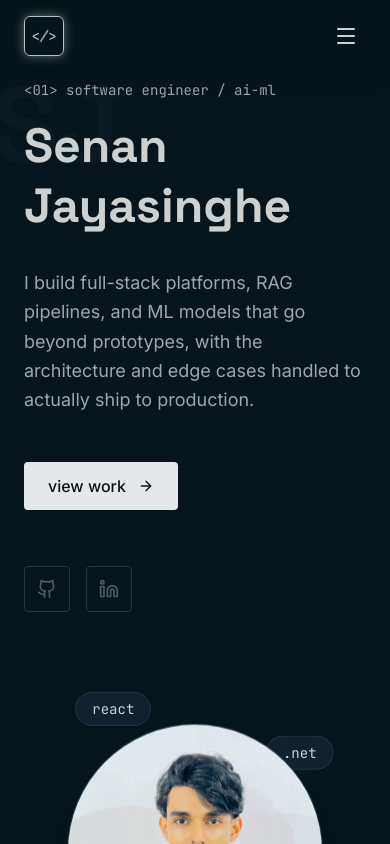
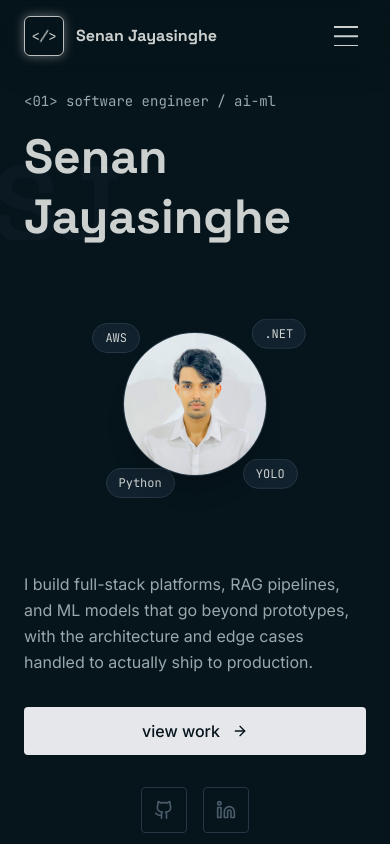
Before and after one commit to senaa123/Portfolio, a React (Vite) app in the folder vite-project/: page / in a window 390 px wide. Shown: the top 844 px of the page. Built offline with nearby package versions, Linux system fonts and the light colour scheme.

Commit message:
refactor: enhance mobile responsiveness and accessibility across components; adjust layout and styles

```diff
--- a/vite-project/src/Components/TypewriterCode.tsx
+++ b/vite-project/src/Components/TypewriterCode.tsx
@@ -162,7 +162,7 @@ export const TypewriterCode: React.FC<TypewriterCodeProps> = ({ lines, fileName,
             </div>
 
             {/* Code Content */}
-            <div className="p-4 sm:p-6 font-mono-custom text-sm leading-7">
+            <div className="p-3 sm:p-6 font-mono-custom text-sm leading-7 overflow-x-auto">
                 {lines.map((line, lineIndex) => {
                     const displayedLine = displayedLines[lineIndex] || [];
                     const isCurrentLine = !isFinished && cursorLine === lineIndex;
--- a/vite-project/src/index.css
+++ b/vite-project/src/index.css
@@ -198,3 +198,36 @@
     animation: pulse-opacity 2s ease-in-out infinite;
   }
 }
+
+/* Touch feedback and accessibility defaults for the responsive layout. */
+@media (max-width: 767px) {
+  @keyframes float-photo-mobile {
+    0%, 100% { transform: translateY(0); }
+    50% { transform: translateY(-6px); }
+  }
+
+  .animate-float-photo {
+    animation-name: float-photo-mobile;
+  }
+
+  button:active,
+  a:active {
+    transform: scale(0.97);
+  }
+
+  .mobile-active-card:active {
+    transform: scale(0.98);
+  }
+
+  .mobile-active-pill:active {
+    transform: scale(0.96);
+    background-color: #0d1f28;
+  }
+}
+
+@media (prefers-reduced-motion: reduce) {
+  * {
+    animation: none !important;
+    transition: none !important;
+  }
+}
--- a/vite-project/src/layout/navbar.tsx
+++ b/vite-project/src/layout/navbar.tsx
@@ -1,5 +1,5 @@
 import React, { useEffect, useState } from "react";
-import { Menu, X, Download } from "lucide-react";
+import { Download } from "lucide-react";
 
 interface NavItem {
     id: string;
@@ -65,13 +65,13 @@ export const NavBar = () => {
                         <span className="animate-logo-slash">/</span>
                         <span>&gt;</span>
                     </div>
-                    <span className="text-[#CCD0CF] font-bold text-lg hidden sm:block" style={{ fontFamily: "'Space Grotesk', sans-serif" }}>
+                    <span className="text-[#CCD0CF] font-bold text-base sm:text-lg" style={{ fontFamily: "'Space Grotesk', sans-serif" }}>
                         Senan Jayasinghe
                     </span>
                 </a>
 
                 {/* Desktop Nav */}
-                <div className="hidden md:flex items-center gap-8">
+                <div className="hidden lg:flex items-center gap-8">
                     {navItems.map((item) => (
                         <a
                             key={item.id}
@@ -91,7 +91,7 @@ export const NavBar = () => {
                 </div>
 
                 {/* Resume Button */}
-                <div className="hidden md:block">
+                <div className="hidden lg:block">
                     <a
                         href="/Senan_Jayasinghe_CV.pdf"
                         target="_blank"
@@ -105,20 +105,23 @@ export const NavBar = () => {
 
                 {/* Mobile Menu Button */}
                 <button
-                    className="md:hidden p-2 text-[#CCD0CF] cursor-pointer bg-transparent border-0 outline-none"
+                    className="lg:hidden p-2 text-[#CCD0CF] cursor-pointer bg-transparent border-0 outline-none"
                     onClick={() => setIsMobileMenuOpen((prev) => !prev)}
                     aria-label="Toggle menu"
                 >
-                    {isMobileMenuOpen ? <X size={24} /> : <Menu size={24} />}
+                    <span className={`relative block w-6 h-5 ${isMobileMenuOpen ? "is-open" : ""}`}>
+                        <span className={`absolute left-0 top-0 block h-[1.5px] w-6 bg-[#CCD0CF] transition-transform duration-300 ease-in-out origin-center ${isMobileMenuOpen ? "translate-y-[9px] rotate-45" : ""}`} />
+                        <span className={`absolute left-0 top-1/2 block h-[1.5px] w-6 -translate-y-1/2 bg-[#CCD0CF] transition-opacity duration-300 ease-in-out ${isMobileMenuOpen ? "opacity-0" : ""}`} />
+                        <span className={`absolute left-0 bottom-0 block h-[1.5px] w-6 bg-[#CCD0CF] transition-transform duration-300 ease-in-out origin-center ${isMobileMenuOpen ? "-translate-y-[9px] -rotate-45" : ""}`} />
+                    </span>
                 </button>
             </nav>
 
             {/* Mobile Menu */}
-            {isMobileMenuOpen && (
-                <div
-                    className="md:hidden"
-                    style={{ backgroundColor: "rgba(6, 20, 27, 0.97)", backdropFilter: "blur(10px)" }}
-                >
+            <div
+                className={`lg:hidden overflow-hidden transition-all duration-300 ease-out ${isMobileMenuOpen ? "max-h-[420px] translate-y-0 opacity-100" : "max-h-0 -translate-y-2 opacity-0 pointer-events-none"}`}
+                style={{ backgroundColor: "rgba(6, 20, 27, 0.97)", backdropFilter: "blur(10px)" }}
+            >
                     <div className="container mx-auto px-6 py-6 flex flex-col gap-4">
                         {navItems.map((item) => (
                             <a
@@ -145,8 +148,7 @@ export const NavBar = () => {
                             resume
                         </a>
                     </div>
-                </div>
-            )}
+            </div>
         </header>
     );
 };
--- a/vite-project/src/sections/About.tsx
+++ b/vite-project/src/sections/About.tsx
@@ -95,7 +95,7 @@ const aboutTokens = [
 
 export const About = () => {
   return (
-    <section id="about" className="py-24 relative overflow-hidden bg-[#06141B]">
+    <section id="about" className="py-16 sm:py-24 relative overflow-hidden bg-[#06141B]">
       <div className="container mx-auto px-6 relative z-10 max-w-7xl">
 
         <div className="mb-12 animate-entrance">
@@ -107,7 +107,7 @@ export const About = () => {
           </h2>
         </div>
 
-        <div className="grid lg:grid-cols-2 gap-16 items-start">
+        <div className="grid lg:grid-cols-2 gap-10 lg:gap-16 items-start">
           {/* Left Column - Bio */}
           <div className="space-y-8 text-[#9BA8AB] text-lg leading-relaxed animate-entrance animation-delay-100">
             <p>
@@ -122,7 +122,7 @@ export const About = () => {
           </div>
 
           {/* Right Column - Code Card */}
-          <div className="animate-entrance animation-delay-200">
+          <div className="animate-entrance animation-delay-200 mobile-active-card">
             <TypewriterCode lines={aboutTokens} fileName="about.ts" typingSpeed={15} />
           </div>
         </div>
--- a/vite-project/src/sections/Footer.tsx
+++ b/vite-project/src/sections/Footer.tsx
@@ -20,10 +20,10 @@ export const Footer = () => {
             </div>
 
             <div className="container mx-auto px-6 max-w-7xl">
-                <div className="grid grid-cols-1 md:grid-cols-3 gap-16 mb-16">
+                <div className="grid grid-cols-2 md:grid-cols-3 gap-x-6 gap-y-10 md:gap-16 mb-12 md:mb-16">
 
                     {/* Left Column: Name & Status */}
-                    <div className="flex flex-col items-start">
+                    <div className="col-span-2 md:col-span-1 flex flex-col items-start">
                         <h2 className="text-3xl font-bold text-[#CCD0CF] mb-4" style={{ fontFamily: "'Space Grotesk', sans-serif" }}>
                             Senan Jayasinghe
                         </h2>
--- a/vite-project/src/sections/Hero.tsx
+++ b/vite-project/src/sections/Hero.tsx
@@ -4,12 +4,11 @@ export const Hero = () => {
     return (
         <section id="hero" className="relative min-h-screen flex items-center bg-[#06141B] pt-20 overflow-hidden">
             {/* Background Watermark */}
-            <div className="absolute inset-0 pointer-events-none select-none z-0">
+            <div className="absolute inset-x-0 top-20 h-40 lg:inset-0 lg:h-auto overflow-hidden pointer-events-none select-none z-0">
                 <span
-                    className="absolute font-bold leading-none text-[#11212D] opacity-40"
+                    className="absolute font-bold leading-none text-[#11212D] opacity-40 text-[clamp(90px,28vw,130px)] lg:text-[28vw] whitespace-nowrap tracking-[-0.03em]"
                     style={{
                         fontFamily: 'Space Grotesk, sans-serif',
-                        fontSize: '28vw',
                         top: '80px', /* 80px matches the pt-20 of the section, putting it just below navbar */
                         left: '-2vw',
                         lineHeight: 0.85
@@ -20,41 +19,49 @@ export const Hero = () => {
             </div>
 
             <div className="container mx-auto px-6 relative z-10 max-w-7xl">
-                <div className="grid lg:grid-cols-2 gap-12 items-center">
-
-                    {/* Left Column - Text Content */}
-                    <div className="space-y-8 animate-entrance">
-                        <div className="space-y-4">
+                <div className="grid lg:grid-cols-2 gap-8 lg:gap-12 items-center">
+                    {/* Intro */}
+                    <div className="space-y-4 animate-entrance lg:col-start-1 lg:row-start-1">
                             <p className="text-sm font-mono-custom text-[#9BA8AB]">
                                 &lt;01&gt; software engineer / ai-ml
                             </p>
-                            <h1 className="text-5xl md:text-6xl lg:text-7xl font-bold leading-tight text-[#CCD0CF]">
+                            <h1 className="text-5xl sm:text-6xl lg:text-7xl font-bold leading-tight text-[#CCD0CF]">
                                 Senan<br />Jayasinghe
                             </h1>
+                    </div>
+
+                    {/* Photo & Floating Tags */}
+                    <div className="relative h-[260px] sm:h-[320px] lg:h-[500px] flex items-center justify-center animate-entrance animation-delay-200 lg:col-start-2 lg:row-start-1 lg:row-span-2">
+                        <div className="relative w-36 h-36 sm:w-56 sm:h-56 lg:w-80 lg:h-80 rounded-full border border-[#253745] bg-[#11212D] flex items-center justify-center animate-float-photo z-10 shadow-xl overflow-hidden">
+                            <img src="/profile-photo2.jpeg" alt="Senan Jayasinghe" className="absolute inset-0 w-full h-full object-cover" />
                         </div>
+                        <div className="absolute top-[20%] left-[20%] sm:left-[17%] lg:left-[17%] lg:left-[8%] px-3 sm:px-4 py-1.5 rounded-full border border-[#253745] bg-[#11212D] text-xs sm:text-sm font-mono-custom text-[#CCD0CF] animate-bubble-1" style={{ animationDelay: "0s" }}>AWS</div>
+                        <div className="absolute top-[17%] right-[18%] sm:right-[15%] lg:right-[15%] px-3 sm:px-4 py-1.5 rounded-full border border-[#253745] bg-[#11212D] text-xs sm:text-sm font-mono-custom text-[#CCD0CF] animate-bubble-2" style={{ animationDelay: "0.4s" }}>.NET</div>
+                        <div className="absolute bottom-[11%] left-[25%] sm:left-[25%] lg:left-[25%] px-3 sm:px-4 py-1.5 rounded-full border border-[#253745] bg-[#11212D] text-xs sm:text-sm font-mono-custom text-[#CCD0CF] animate-bubble-3" style={{ animationDelay: "0.8s" }}>Python</div>
+                        <div className="absolute bottom-[18%] right-[20%] sm:right-[20%] lg:right-[20%] px-3 sm:px-4 py-1.5 rounded-full border border-[#253745] bg-[#11212D] text-xs sm:text-sm font-mono-custom text-[#CCD0CF] animate-bubble-4" style={{ animationDelay: "1.2s" }}>YOLO</div>
+                    </div>
 
-                        <p className="text-lg text-[#9BA8AB] max-w-lg leading-relaxed">
+                    {/* Description and actions */}
+                    <div className="space-y-6 animate-entrance lg:col-start-1 lg:row-start-2">
+                        <p className="text-base sm:text-lg text-[#9BA8AB] max-w-lg leading-relaxed">
                             I build full-stack platforms, RAG pipelines, and ML models that go beyond prototypes, with the architecture and edge cases handled to actually ship to production.
                         </p>
 
-                        <div className="flex flex-col sm:flex-row items-start sm:items-center gap-6 pt-4">
+                        <div className="flex flex-col items-stretch sm:items-start gap-4 pt-2">
                             {/* CTA Button */}
                             <button
                                 onClick={() => document.getElementById('projects')?.scrollIntoView({ behavior: 'smooth' })}
-                                className="group relative inline-flex items-center gap-3 px-6 py-3 bg-[#E5E7EB] text-[#06141B] font-medium rounded hover:shadow-[0_8px_20px_-8px_rgba(229,231,235,0.4)] transition-all duration-300 hover:-translate-y-[2px] cursor-pointer border-0 outline-none"
+                                className="group relative w-full sm:w-auto justify-center inline-flex items-center gap-3 px-6 py-3 bg-[#E5E7EB] text-[#06141B] font-medium rounded hover:shadow-[0_8px_20px_-8px_rgba(229,231,235,0.4)] transition-all duration-300 hover:-translate-y-[2px] cursor-pointer border-0 outline-none"
                             >
                                 view work
                                 <ArrowRight className="w-4 h-4 transition-transform duration-300 group-hover:translate-x-[4px]" />
                             </button>
 
-                            {/* Scroll Indicator
-                            <span className="text-sm font-mono-custom text-[#9BA8AB] hidden sm:block">
-                                scroll to explore
-                            </span>*/}
+
                         </div>
 
                         {/* Social Buttons */}
-                        <div className="flex items-center gap-4 pt-6">
+                        <div className="flex items-center justify-center sm:justify-start gap-4 pt-2">
                             <a
                                 href="https://github.com/senaa123/"
                                 target="_blank"
@@ -74,29 +81,6 @@ export const Hero = () => {
                         </div>
                     </div>
 
-                    {/* Right Column - Photo & Bubbles */}
-                    <div className="relative h-[400px] lg:h-[500px] flex items-center justify-center animate-entrance animation-delay-200">
-                        {/* Photo Circle */}
-                        <div className="relative w-64 h-64 md:w-80 md:h-80 rounded-full border border-[#253745] bg-[#11212D] flex items-center justify-center animate-float-photo z-10 shadow-xl overflow-hidden">
-                            {/* Photo */}
-                            <img src="/profile-photo2.jpeg" alt="Senan Jayasinghe" className="absolute inset-0 w-full h-full object-cover" />
-                        </div>
-
-                        {/* Floating Bubbles */}
-                        <div className="absolute top-[10%] left-[15%] px-4 py-1.5 rounded-full border border-[#253745] bg-[#11212D] text-sm font-mono-custom text-[#CCD0CF] animate-bubble-1" style={{ animationDelay: '0s' }}>
-                            react
-                        </div>
-                        <div className="absolute top-[20%] right-[10%] px-4 py-1.5 rounded-full border border-[#253745] bg-[#11212D] text-sm font-mono-custom text-[#CCD0CF] animate-bubble-2" style={{ animationDelay: '0.4s' }}>
-                            .net
-                        </div>
-                        <div className="absolute bottom-[15%] left-[20%] px-4 py-1.5 rounded-full border border-[#253745] bg-[#11212D] text-sm font-mono-custom text-[#CCD0CF] animate-bubble-3" style={{ animationDelay: '0.8s' }}>
-                            python
-                        </div>
-                        <div className="absolute bottom-[25%] right-[15%] px-4 py-1.5 rounded-full border border-[#253745] bg-[#11212D] text-sm font-mono-custom text-[#CCD0CF] animate-bubble-4" style={{ animationDelay: '1.2s' }}>
-                            langchain
-                        </div>
-                    </div>
-
                 </div>
             </div>
         </section>
```
Also changed, not shown: vite-project/src/sections/Contact.tsx (+6 -6 lines), vite-project/src/sections/Project.tsx (+35 -18 lines), vite-project/src/sections/Skill.tsx (+6 -9 lines).
